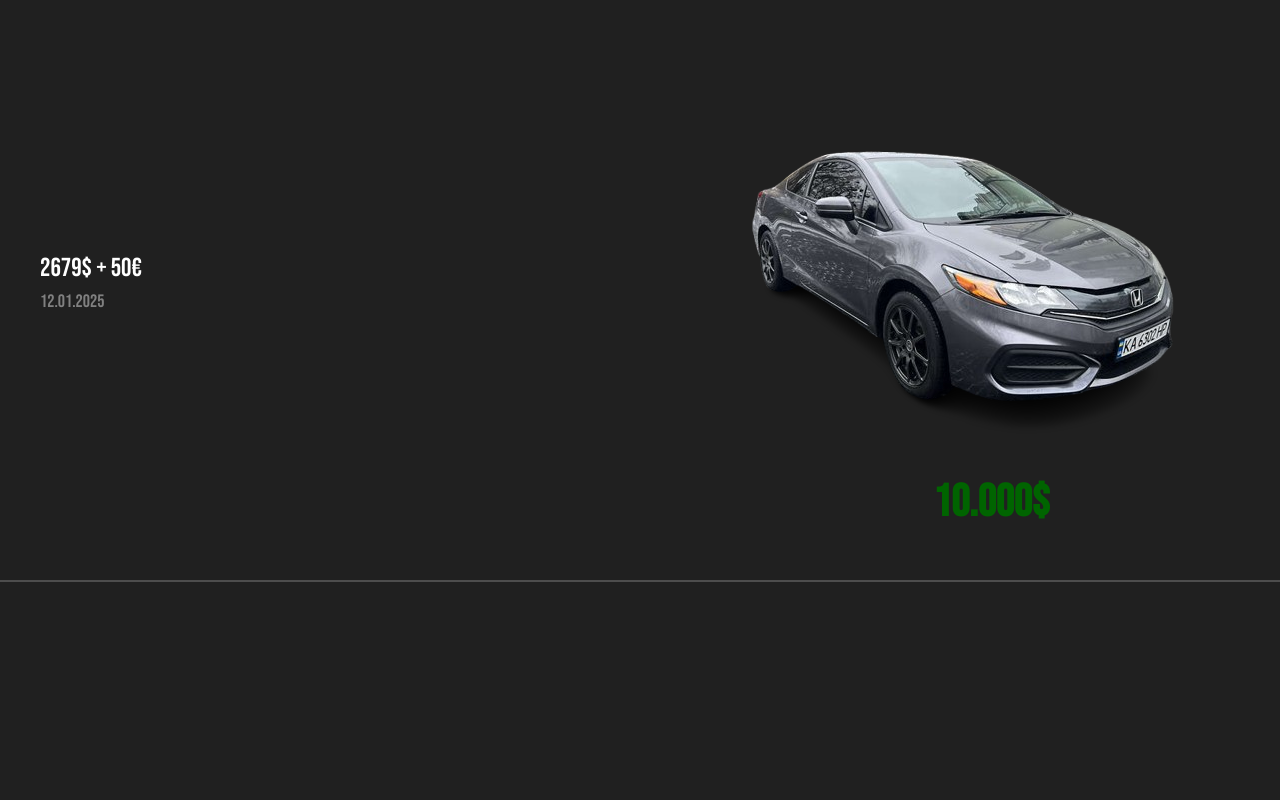
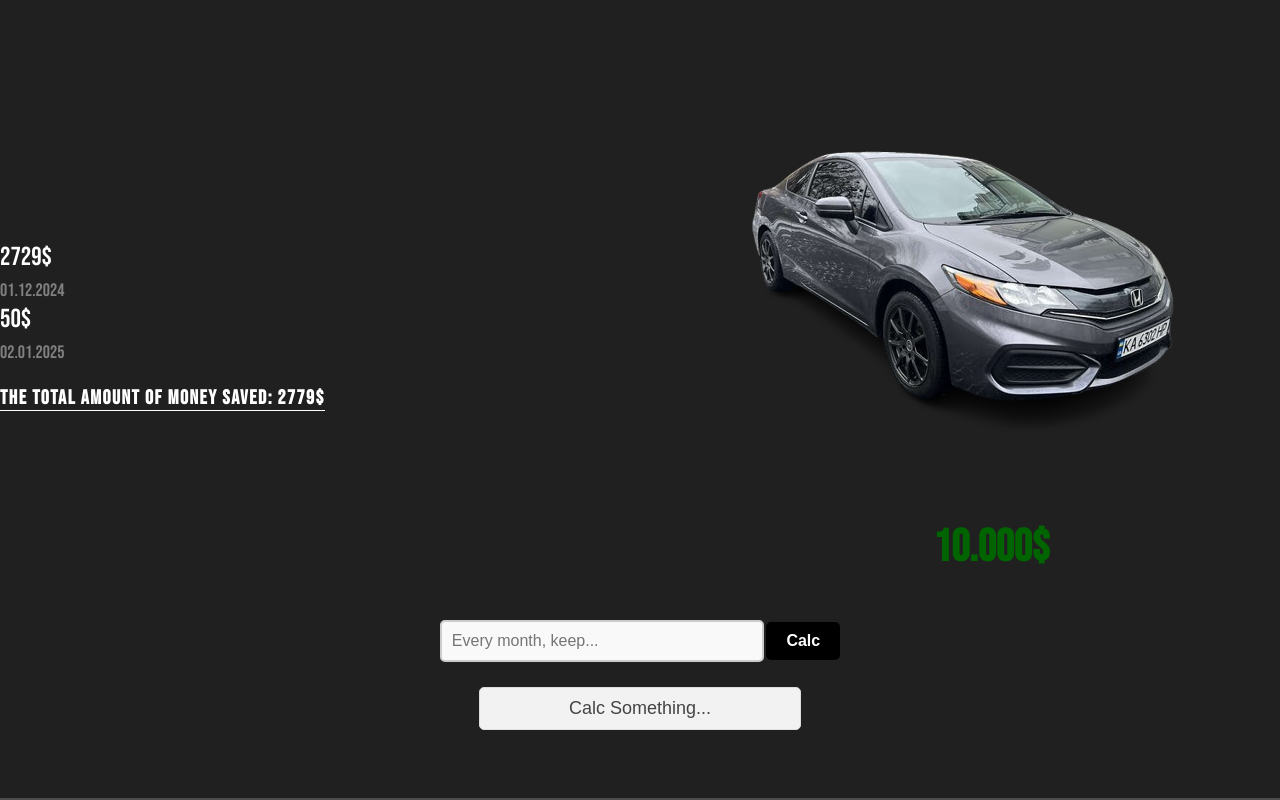
Before and after one commit to 1Creak/honda, a plain HTML site: page index.html in a window 1280 px wide. Shown: the part 304-1104 px from the top of the page. Before the commit the page ends 886 px from the top, so only its background shows below. Drawn offline with Linux system fonts and the light colour scheme.

Commit message:
added js calc and some style

```diff
--- a/index.html
+++ b/index.html
@@ -21,17 +21,28 @@
         <div class="civic container">
             <h2>Honda Civic IX</h2>
             <div class="civic-money">
-                <ul>
-                    <li>2679$ + 50€<br/><span>12.01.2025</span></li>
-                </ul>
+                <div>
+                    <ul>
+                        <li><price>2729</price>$<br/><span>01.12.2024</span></li>
+                        <li><price>50</price>$<br/><span>02.01.2025</span></li>
+                    </ul>
+                    <p id="civic-total-has-sum"></p>
+                </div>
+
+
                 <div class="civic-img">
                     <img src="img/honda_civic__578890956fx-removebg-preview.png" alt="civic"><br/>
-                    <span>10.000$</span>
+                    <p class="civic-price"><span id="civic-total">10.000</span>$</p>
                 </div>
             </div>
-
+            <div class="civic-calc">
+                <input type="number" placeholder="Every month, keep..." id="civic-calc" />
+                <button id="civic-calc-btn">Calc</button>
+                <p id="civic-calc-result">Calc Something...</p>
+            </div>
         </div>
 
     </main>
+<script src="js/calc.js"></script>
 </body>
 </html>
--- /dev/null
+++ b/js/calc.js
@@ -0,0 +1,50 @@
+document.addEventListener("DOMContentLoaded", () => {
+    const civicTotalElem = document.getElementById("civic-total");
+    const civicCalcInput = document.getElementById("civic-calc");
+    const civicCalcBtn = document.getElementById("civic-calc-btn");
+    const priceElems = document.querySelectorAll("price");
+    const totalHasSumElem = document.getElementById("civic-total-has-sum");
+    const civicCalcResultElem = document.getElementById("civic-calc-result"); // Новый элемент для вывода результата
+
+    // Функция для получения суммы всех чисел из тегов <price>
+    function getTotalPrice() {
+        return Array.from(priceElems)
+            .map(elem => parseFloat(elem.textContent.replace(".", "")) || 0)
+            .reduce((acc, curr) => acc + curr, 0);
+    }
+
+    // Функция для отображения суммы всех <price> в указанном элементе
+    function displayTotalPrice() {
+        const totalPrice = getTotalPrice();
+        totalHasSumElem.textContent = `The total amount of money saved: ${totalPrice}$`;
+    }
+
+    // Обработчик клика по кнопке
+    civicCalcBtn.addEventListener("click", () => {
+        const civicTotal = parseFloat(civicTotalElem.textContent.replace(".", "")) || 0; // Текущая сумма
+        const monthlyAmount = parseFloat(civicCalcInput.value) || 0; // Значение из инпута
+
+        if (isNaN(monthlyAmount) || monthlyAmount <= 0) {
+            civicCalcResultElem.textContent = "Введите корректное значение в поле 'Every month, keep...'";
+            return;
+        }
+
+        const totalSpent = getTotalPrice(); // Сумма всех значений из <price>
+        const remaining = civicTotal - totalSpent; // Остаток
+
+        console.log("Сумма в civicTotal:", civicTotal);
+        console.log("Сумма из всех <price>:", totalSpent);
+        console.log("Остаток:", remaining);
+
+        if (remaining <= 0) {
+            civicCalcResultElem.textContent = "Все уже оплачено или сумма меньше нуля.";
+            return;
+        }
+
+        const monthsNeeded = remaining / monthlyAmount; // Кол-во месяцев
+        civicCalcResultElem.textContent = `Вам нужно ${Math.ceil(monthsNeeded)} месяцев, чтобы накопить оставшуюся сумму.`;
+    });
+
+    // Вызываем функцию отображения суммы сразу при загрузке страницы
+    displayTotalPrice();
+});
--- a/style.css
+++ b/style.css
@@ -6,6 +6,9 @@ body{
     font-family: "Bebas Neue", serif;
     font-weight: 400;
     font-style: normal;
+}
+ul{
+    padding: 0;
 }
 ul li{
     list-style-type: none;
@@ -43,14 +46,79 @@ header{
         display: flex;
         justify-content: space-between;
         align-items: center;
+        #civic-total-has-sum{
+            font-size: 20px;
+            font-weight: 700;
+            border-bottom: 1px solid white;
+            letter-spacing: 1.5px;
+        }
     }
 
     .civic-img{
         text-align: center;
-        span{
+        span,.civic-price{
             color: darkgreen;
             font-weight: 700;
             font-size: 45px;
         }
     }
+    .civic-calc{
+        text-align: center;
+
+    }
 }
+#civic-calc {
+    width: 100%;
+    max-width: 300px;
+    padding: 10px;
+    margin-bottom: 10px;
+    font-size: 16px;
+    color: #333;
+    background-color: #f9f9f9;
+    border: 2px solid #ccc;
+    border-radius: 5px;
+    outline: none;
+    transition: all 0.3s ease;
+}
+
+#civic-calc:focus {
+    border-color: #000;
+    background-color: #fff;
+}
+
+#civic-calc-btn {
+    display: inline-block;
+    padding: 10px 20px;
+    font-size: 16px;
+    font-weight: bold;
+    color: #fff;
+    background-color: #000;
+    border: none;
+    border-radius: 5px;
+    cursor: pointer;
+    transition: all 0.3s ease;
+}
+
+#civic-calc-btn:hover {
+    background-color: #333;
+}
+
+#civic-calc-btn:active {
+    background-color: #555;
+}
+
+#civic-calc-result {
+    margin-top: 15px;
+    font-size: 18px;
+    color: #444;
+    text-align: center;
+    font-family: 'Arial', sans-serif;
+    font-weight: 400;
+    background-color: #f2f2f2;
+    padding: 10px;
+    border-radius: 5px;
+    border: 1px solid #ddd;
+    max-width: 300px;
+    margin-left: auto;
+    margin-right: auto;
+}
```
